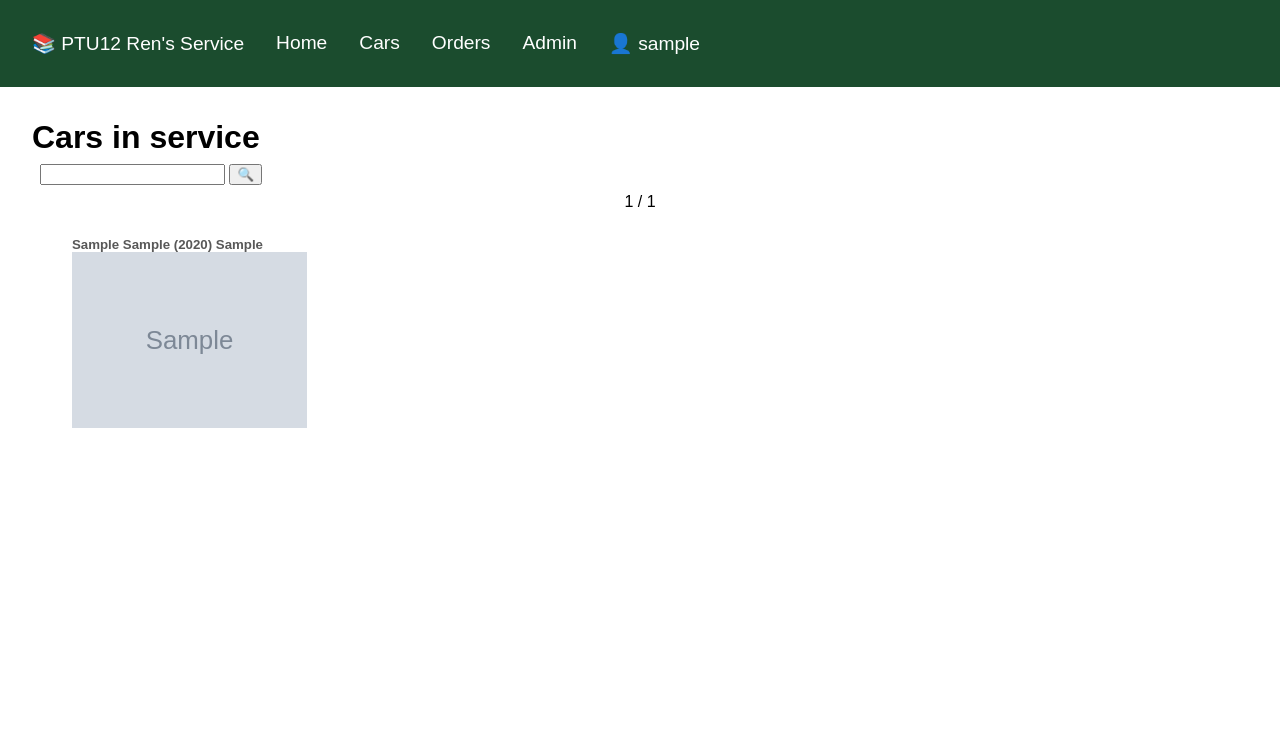
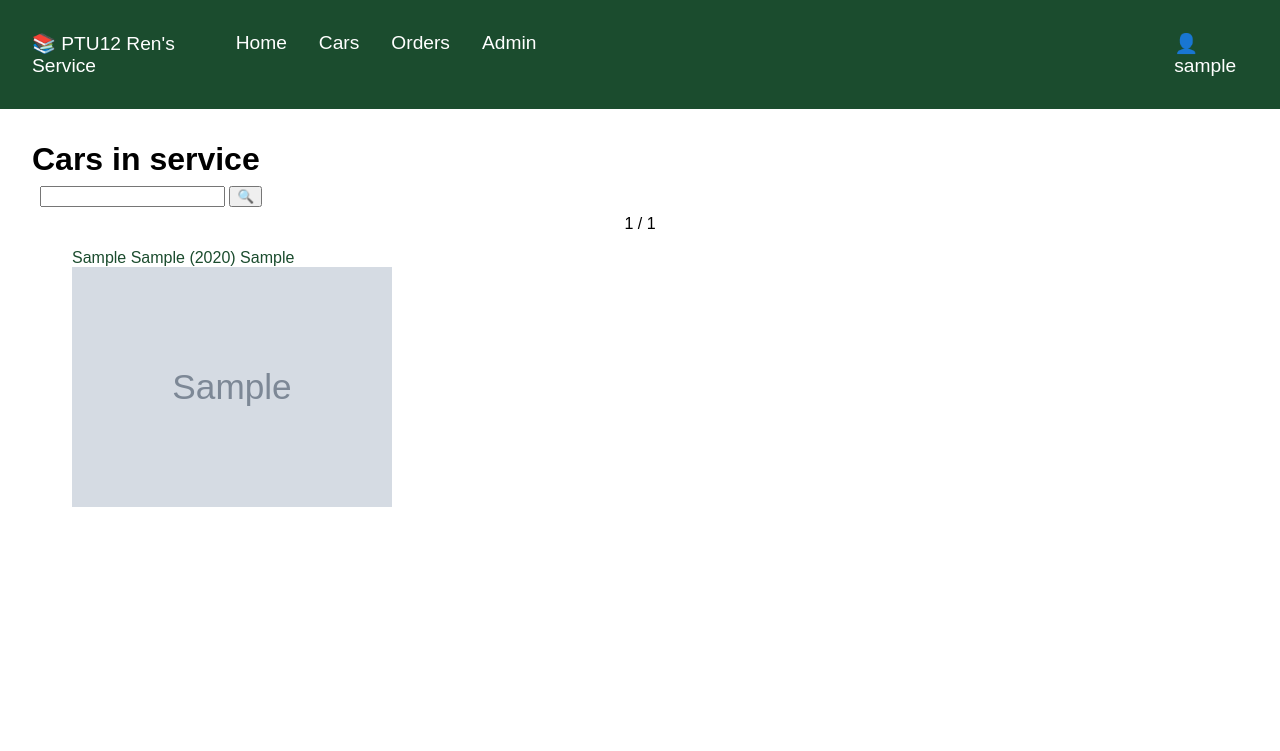
Before and after one commit to RenaldasZ/autoservisas, a Django app: page /cars/ in a window 1280 px wide. Shown: the top 751 px of the page. Run offline with Django 4.2, Linux system fonts and the light colour scheme; a user stored in the database is signed in; tables that the repository leaves empty hold one stand-in row (values such as "Sample post"); grey boxes marked "Sample" are stand-in pictures.

Commit message:
fixed template sizes

```diff
--- a/autoservice/service/static/css/style.css
+++ b/autoservice/service/static/css/style.css
@@ -114,3 +114,20 @@ footer p {
 form {
   padding: 0.5rem;
 }
+
+.model_cover {
+  width: 40vh;
+}
+
+.profile_logo {
+  order: 1; /* Change the order of the element */
+}
+
+.clear {
+  clear: both;
+  width: 60%;
+}
+
+.asd {
+  list-style: none;
+}
--- a/autoservice/service/templates/base.html
+++ b/autoservice/service/templates/base.html
@@ -20,11 +20,12 @@
                 <li><a href="{% url 'admin:index' %}">Admin</a></li>
             {% endif %}
         {% endif %}
-        <li>
+        <li class="profile_logo">
             {% if user.is_authenticated %}
-            &#128100; {{ user.username }}
+                &#128100; {{ user.username }}
             {% endif %}
         </li>
+        <div class="clear"></div> <!-- Add a clearing element -->
     </ul>
 </header>
 <main>{% block content %}
--- a/autoservice/service/templates/service/car_list.html
+++ b/autoservice/service/templates/service/car_list.html
@@ -11,14 +11,12 @@
     {% include 'includes/paginator_car.html' %}
     <ul>
       {% for car in cars %}
-        <h5 class="carlist_content">
-          <a href="{% url 'car_detail' car.pk %}">{{ car.model }}<br>
+          <li class="asd"><a href="{% url 'car_detail' car.pk %}">{{ car.model }}<br>
           {% if car.model.cover %}
-            <img class="car.model-cover" src="{{ car.model.cover.url }}">
+            <img class="model_cover" src="{{ car.model.cover.url }}">
           {% else %}
-            <img class="model-cover" src="{% static 'service/img/default_cover.jpg' %}">
-          {% endif %}</a>
-        </h5>
+            <img class="model_cover" src="{% static 'service/img/default_cover.jpg' %}">
+          {% endif %}</a></li><br>
       {% endfor %}
     </ul>
     <div class="cars_bottom_paginator">
--- a/autoservice/service/views.py
+++ b/autoservice/service/views.py
@@ -28,8 +28,11 @@ def car_list(request):
     qs = Car.objects
     query = request.GET.get('query')
     if query:
-        qs = qs.filter(Q(licence_plate__icontains=query) |
-        Q(vin_code__icontains=query)
+        qs = qs.filter(
+            # Q(licence_plate__icontains=query) |
+            # Q(customer__icontains=query) |
+            Q(model__make__istartswith=query)
+            # Q(vin_code__icontains=query)
         )
     else:
         qs = qs.all()
@@ -47,9 +50,7 @@ def car_detail(request, pk: int):
 
 def order_detail(request, pk: int):
     order = get_object_or_404(Order, pk=pk)
-    total_price = sum(entry.price for entry in order.order_entries.all())
-
-    return render(request, 'service/order_detail.html', {'order': order, 'total_price': total_price})
+    return render(request, 'service/order_detail.html', {'order': order})
 
 
 class OrderListView(generic.ListView):
```
Also changed, not shown: autoservice/service/templates/service/car_detail.html (+7 -5 lines), autoservice/service/templates/service/order_detail.html (+15 -6 lines).
